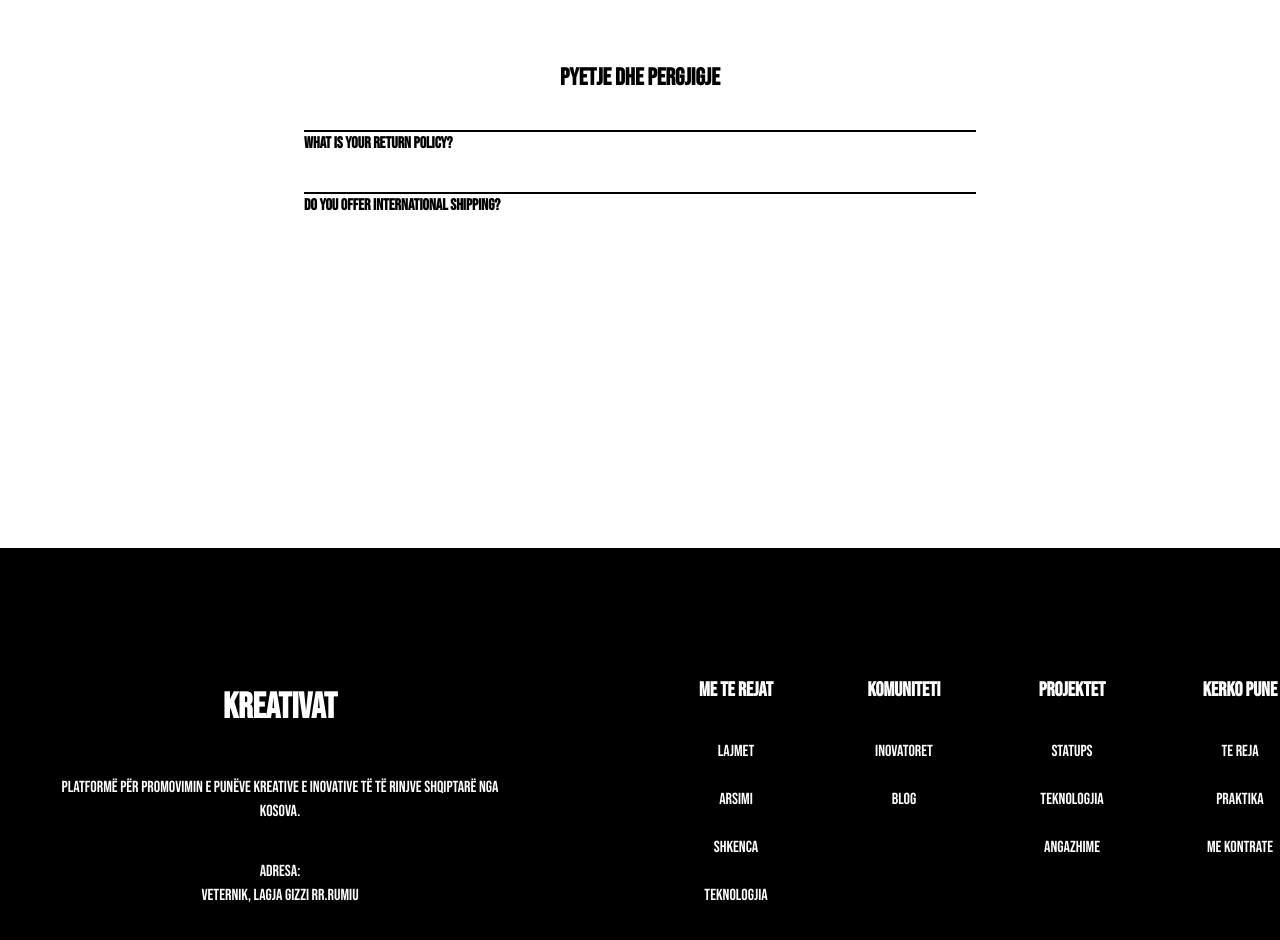
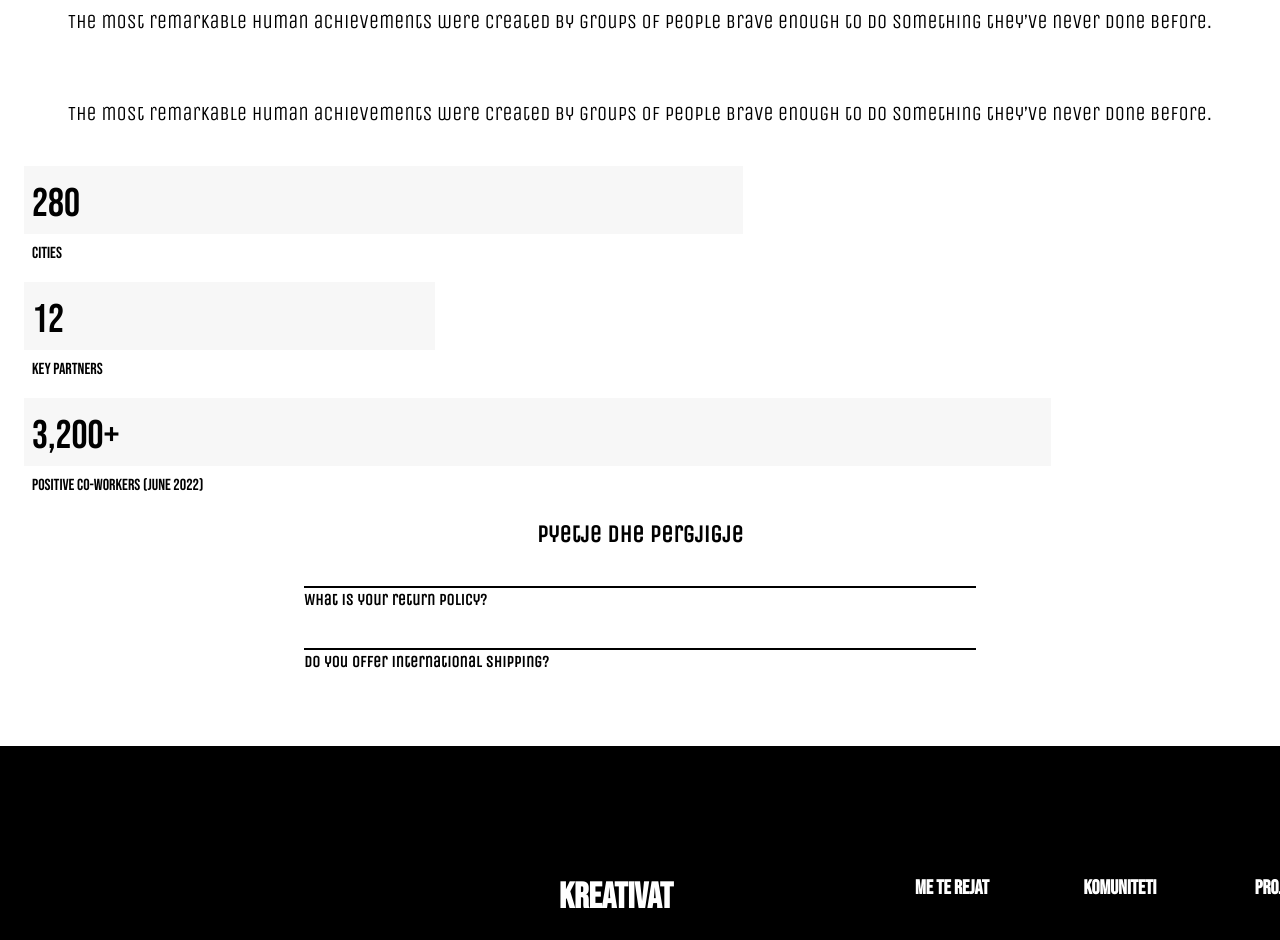
Before and after one commit to FortanPireva/kreativat, a Next.js app: page /new_design in a window 1280 px wide. Shown: the part 7120-8060 px from the top of the page. Built offline with nearby package versions, Linux system fonts and the light colour scheme.

Commit message:
more additions

```diff
--- a/components/Footer/Footer.tsx
+++ b/components/Footer/Footer.tsx
@@ -33,11 +33,11 @@ const Footer: React.FC<FooterProps> = ({
   externalLinks,
 }) => {
   return (
-    <footer className="w-full bg-black p-6 text-white  pt-32 justify-between gap-32 flex flex-col ">
-      <div className="container mx-auto grid grid-cols-12 justify-center items-center gap-20">
-        <div className="flex flex-col justify-around items-center w-full  max-w-lg gap-4 col-span-12 xl:col-span-6 text-center">
+    <footer className="w-full bg-black  overflow-hidden  text-white  pt-32 justify-center items-center flex flex-col ">
+      <div className="container mx-auto grid grid-cols-12  max-w-md  gap-20">
+        <div className="flex flex-col justify-around items-center w-full  max-w-md gap-4 col-span-12 xl:col-span-6 text-center">
           <h1 className="text-4xl font-bold mb-8">KREATIVAT</h1>
-          <p className="max-w-md">
+          <p className="max-w-sm text-center">
             Platformë për promovimin e punëve kreative e inovative të të rinjve
             shqiptarë nga Kosova.
           </p>
@@ -50,7 +50,7 @@ const Footer: React.FC<FooterProps> = ({
             return (
               <ul
                 key={eLink.title}
-                className="col-span-12 md:col-span-6 lg:col-span-3 flex flex-col justify-start items-center max-w-md"
+                className="col-span-6 md:col-span-6 lg:col-span-3 flex flex-col justify-start items-center max-w-md"
               >
                 <li className="first text-xl font-bold mb-6">{eLink.title}</li>
                 {eLink.links.map((link) => {
--- a/components/Section/FAQSection.tsx
+++ b/components/Section/FAQSection.tsx
@@ -21,12 +21,49 @@ const FAQSection: React.FC<FAQProps> = ({ faqs }) => {
   };
 
   return (
-    <div className="w-full p-6 ax-auto flex justify-center items-center flex-col gap-5 py-14 min-h-screen ">
-      <h2 className="text-2xl font-semibold mb-4">Pyetje dhe Pergjigje</h2>
+    <div className="w-full p-6 ax-auto flex justify-center text-left items-center flex-col gap-5 py-14 min-h-screen ">
+      <p className="uppercase w-full pt-20 text-left font-unica-one text-2xl leading-kreativat-tight">
+        Key Figures
+      </p>
+      <h1 className="font-bebas-neue text-5xl  leading-kreativat-tight text-black">
+        Sapo kemi fillu, por potenciali është i madh.
+      </h1>
+      <p className="font-unica-one text-xl leading-kreativat-tight">
+        The most remarkable human achievements were created by groups of people
+        brave enough to do something they’ve never done before.
+      </p>
+      <p className="font-unica-one text-xl leading-kreativat-tight pt-12 mb-5">
+        The most remarkable human achievements were created by groups of people
+        brave enough to do something they’ve never done before.
+      </p>
+      <div className="stats grid grid-cols-12  w-full gap-4 ">
+        <div className="flex flex-col  justify-start col-span-12   ">
+          <div className="stat w-7/12  pt-2 pl-2 bg-kreativat-bar-background mb-2">
+            <p className="font-bebas-neue text-[40px]">280</p>
+          </div>
+          <p className="  pl-2 ">Cities</p>
+        </div>
+
+        <div className="flex flex-col col-span-12  w-4/12 ">
+          <div className="stat pt-2 pl-2  bg-kreativat-bar-background  mb-2 ">
+            <p className="font-bebas-neue text-[40px]">12</p>
+          </div>
+          <p className="pl-2">Key partners</p>
+        </div>
+        <div className="flex flex-col  col-span-12 w-10/12  ">
+          <div className="stat pt-2 pl-2 bg-kreativat-bar-background mb-2">
+            <p className="font-bebas-neue text-[40px]">3,200+</p>
+          </div>
+          <p className="pl-2">Positive co-workers (June 2022)</p>
+        </div>
+      </div>
+      <h2 className="text-2xl font-semibold mb-4 font-unica-one">
+        Pyetje dhe Pergjigje
+      </h2>
       {faqs.map((faq, index) => (
         <div
           key={index}
-          className="mb-4 border-t-2 border-t-black w-full max-w-2xl"
+          className="mb-4 border-t-2 border-t-black w-full max-w-2xl font-unica-one"
         >
           <button
             onClick={() => toggleActiveIndex(index)}
--- a/tailwind.config.js
+++ b/tailwind.config.js
@@ -29,6 +29,7 @@ module.exports = {
         "kreativat-faint-white": "rgba(255,255,255,0.7)",
         "kreativat-input-placeholder": "#A6A6A6",
         "kreativat-input-black": "#0C0C0C",
+        "kreativat-bar-background": "#F7F7F7",
       },
       keyframes: {
         blob: {
```
